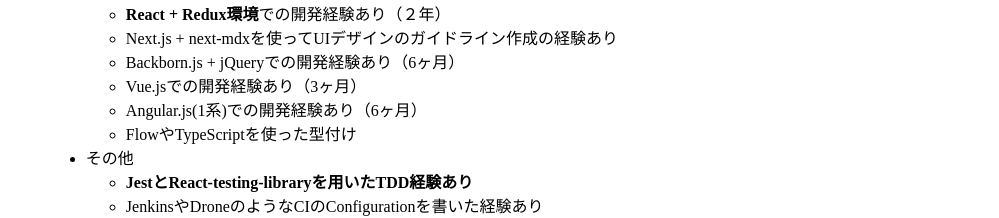
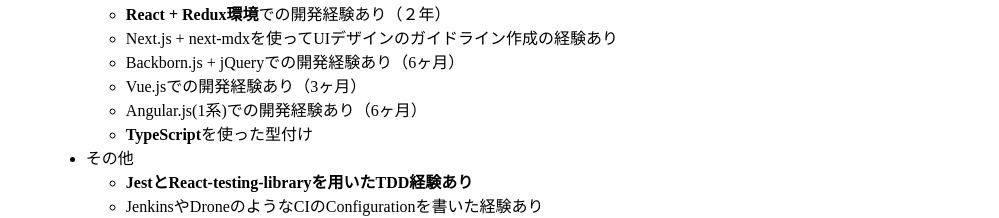
Before and after one commit to Bernkastel07th/close-portfolio, a Next.js app: page /profile in a window 1280 px wide. Shown: the part 1764-1982 px from the top of the page, without its empty margins (281-1280 px from the left). Built offline with nearby package versions, Linux system fonts and the light colour scheme.

Commit message:
fix: Head tag

```diff
--- a/components/Layout.js
+++ b/components/Layout.js
@@ -1,4 +1,5 @@
 import SideMenu from './SideMenu'
+import Head from 'next/head'
 
 const layoutStyle = {
   display: 'flex',
@@ -13,6 +14,10 @@
 
 const Layout = props => (
   <div style={layoutStyle}>
+    <Head>
+      <title>portfolio</title>
+      <meta name="viewport" content="initial-scale=1.0, width=device-width" />
+    </Head>
     <SideMenu />
     <div style={containerStyle}>{props.children}</div>
   </div>
--- a/pages/profile.js
+++ b/pages/profile.js
@@ -70,7 +70,7 @@
     - Backborn.js + jQueryでの開発経験あり（6ヶ月）
     - Vue.jsでの開発経験あり（3ヶ月）
     - Angular.js(1系)での開発経験あり（6ヶ月）
-    - FlowやTypeScriptを使った型付け
+    - **TypeScript**を使った型付け
   - その他
     - **JestとReact-testing-libraryを用いたTDD経験あり**
     - JenkinsやDroneのようなCIのConfigurationを書いた経験あり
```
Also changed, not shown: pages/index.js (+3 -10 lines).
